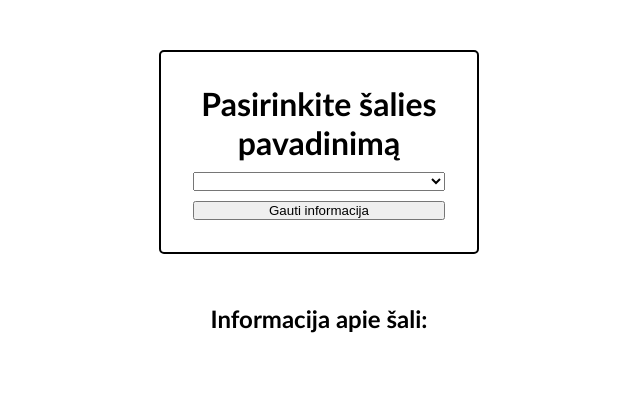
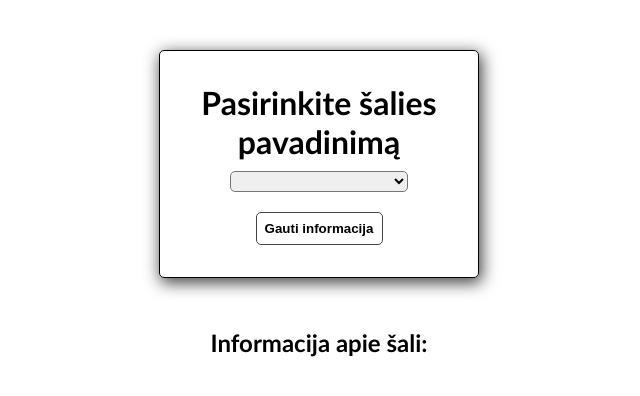
Before and after one commit to aivaras23/JS-HW, a website: page JS-04-04/saliesinfo.html in a window 1280 px wide. Shown: the whole page, without its empty margins (321-961 px from the left). Drawn offline with Linux system fonts and the light colour scheme; no server answers.

Commit message:
simple css update

```diff
--- a/JS-04-04/style.css
+++ b/JS-04-04/style.css
@@ -20,13 +20,41 @@ body {
 }
 
 .wrapper {
-    border: 2px solid black;
+    border: 1px solid black;
     border-radius: 5px;
     padding: 2rem;
     display:flex;
     flex-direction: column;
     width:25%;
     gap:10px;
+    font-size: 16px;
+    box-shadow: 2px 4px 16px 1px #444;
+}
+
+.wrapper > button {
+    width:50%;
+    align-self: center;
+    background:none;
+    padding:0.5rem;
+    border-radius:5px;
+    font-weight: 700;
+    cursor: pointer;
+    transition: all 0.5s ease-in-out;
+    margin-top: 10px;
+    border:1px solid #444;
+}
+.wrapper > button:hover{
+    background:black;
+    color:#FFF;
+
+}
+
+.wrapper > select {
+    width:70%;
+    align-self: center;
+    text-align: center;
+    font-size: 16px;
+    border-radius:5px;
 }
 
 li {
```
